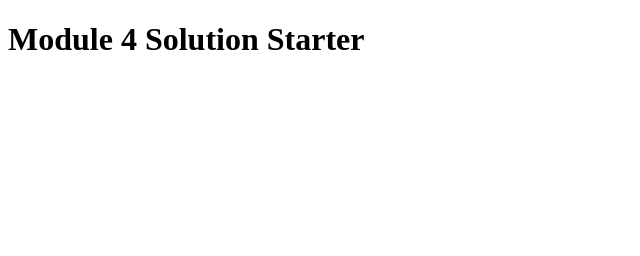
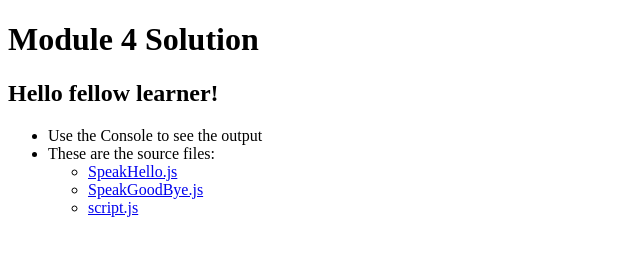
Before and after one commit to jw794/coursera.github.io, a plain HTML site: page module4-solution/index.html in a window 1280 px wide. Shown: the whole page, without its empty margins (0-640 px from the left). Drawn offline with Linux system fonts and the light colour scheme.

Commit message:
Improved UX.

```diff
--- a/module4-solution/SpeakGoodBye.js
+++ b/module4-solution/SpeakGoodBye.js
@@ -1,32 +1,13 @@
-// NOTE! The steps in this file are basically identical to the ones you
-// performed in the SpeakHello.js file.
-
-// STEP 6: Wrap the entire contents of SpeakGoodBye.js inside of an IIFE
-// See Lecture 52, part 2
-
-
-// STEP 7: Create an object, called 'byeSpeaker' to which you will attach
-// the "speak" method and which you will expose to the global context
-// See Lecture 52, part 1
-// var byeSpeaker =
-
 (function (window) {
 
   var byeSpeaker = {};
 
-// DO NOT attach the speakWord variable to the 'byeSpeaker' object.
-var speakWord = "Good Bye";
+  var speakWord = "Good Bye";
 
-// STEP 8: Rewrite the 'speak' function such that it is attached to the
-// byeSpeaker object instead of being a standalone function.
-// See Lecture 52, part 2
-byeSpeaker.speak = function (name) {
-  console.log(speakWord + " " + name);
-}
+  byeSpeaker.speak = function (name) {
+    console.log(speakWord + " " + name);
+  }
 
-// STEP 9: Expose the 'byeSpeaker' object to the global scope. Name it
-// 'byeSpeaker' on the global scope as well.
-// xxxx.xxxx = byeSpeaker;
-window.byeSpeaker = byeSpeaker;
+  window.byeSpeaker = byeSpeaker;
 
 })(window);
--- a/module4-solution/SpeakHello.js
+++ b/module4-solution/SpeakHello.js
@@ -1,34 +1,13 @@
-// STEP 2: Wrap the entire contents of SpeakHello.js inside of an IIFE
-// See Lecture 52, part 2
-
-
-// STEP 3: Create an object, called 'helloSpeaker' to which you will attach
-// the "speak" method and which you will expose to the global context
-// See Lecture 52, part 1
-// var helloSpeaker =
-
-// DO NOT attach the speakWord variable to the 'helloSpeaker' object.
 (function (window) {
 
   var helloSpeaker = {};
 
   var speakWord = "Hello";
 
-// STEP 4: Rewrite the 'speak' function such that it is attached to the
-// helloSpeaker object instead of being a standalone function.
-// See Lecture 52, part 2
-//function speak(name) {
-//  console.log(speakWord + " " + name);
-//}
-helloSpeaker.speak = function (name) {
-  console.log(speakWord + " " + name);
-}
+  helloSpeaker.speak = function (name) {
+    console.log(speakWord + " " + name);
+  }
 
-// STEP 5: Expose the 'helloSpeaker' object to the global scope. Name it
-// 'helloSpeaker' on the global scope as well.
-// See Lecture 52, part 2
-// (Note, Step 6 will be done in the SpeakGoodBye.js file.)
-// xxxx.xxxx = helloSpeaker;
-window.helloSpeaker = helloSpeaker;
+  window.helloSpeaker = helloSpeaker;
 
 })(window);
--- a/module4-solution/index.html
+++ b/module4-solution/index.html
@@ -8,6 +8,17 @@
   <script src="script.js"></script>
 </head>
 <body>
-  <h1>Module 4 Solution Starter</h1>
+  <h1>Module 4 Solution</h1>
+  <h2>Hello fellow learner!</h2>
+  <ul>
+    <li>Use the Console to see the output</li>
+    <li>These are the source files:
+      <ul>
+        <li><a href="SpeakHello.js" target="_blank">SpeakHello.js</a></li>
+        <li><a href="SpeakGoodBye.js" target="_blank">SpeakGoodBye.js</a></li>
+        <li><a href="script.js" target="_blank">script.js</a></li>
+      </ul>
+    </li>
+  </ul>
 </body>
 </html>
```
Also changed, not shown: module4-solution/script.js (+0 -51 lines).
